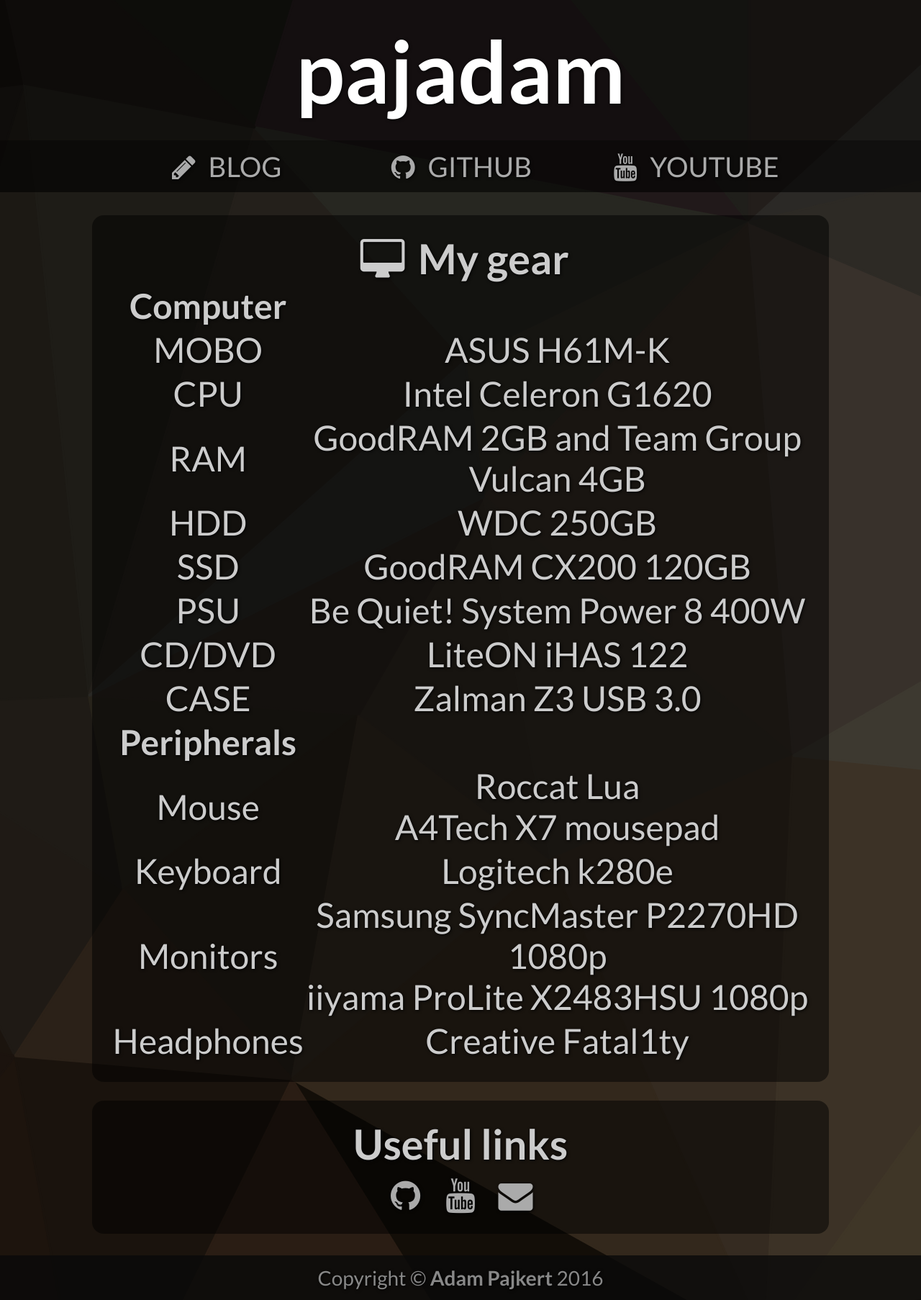
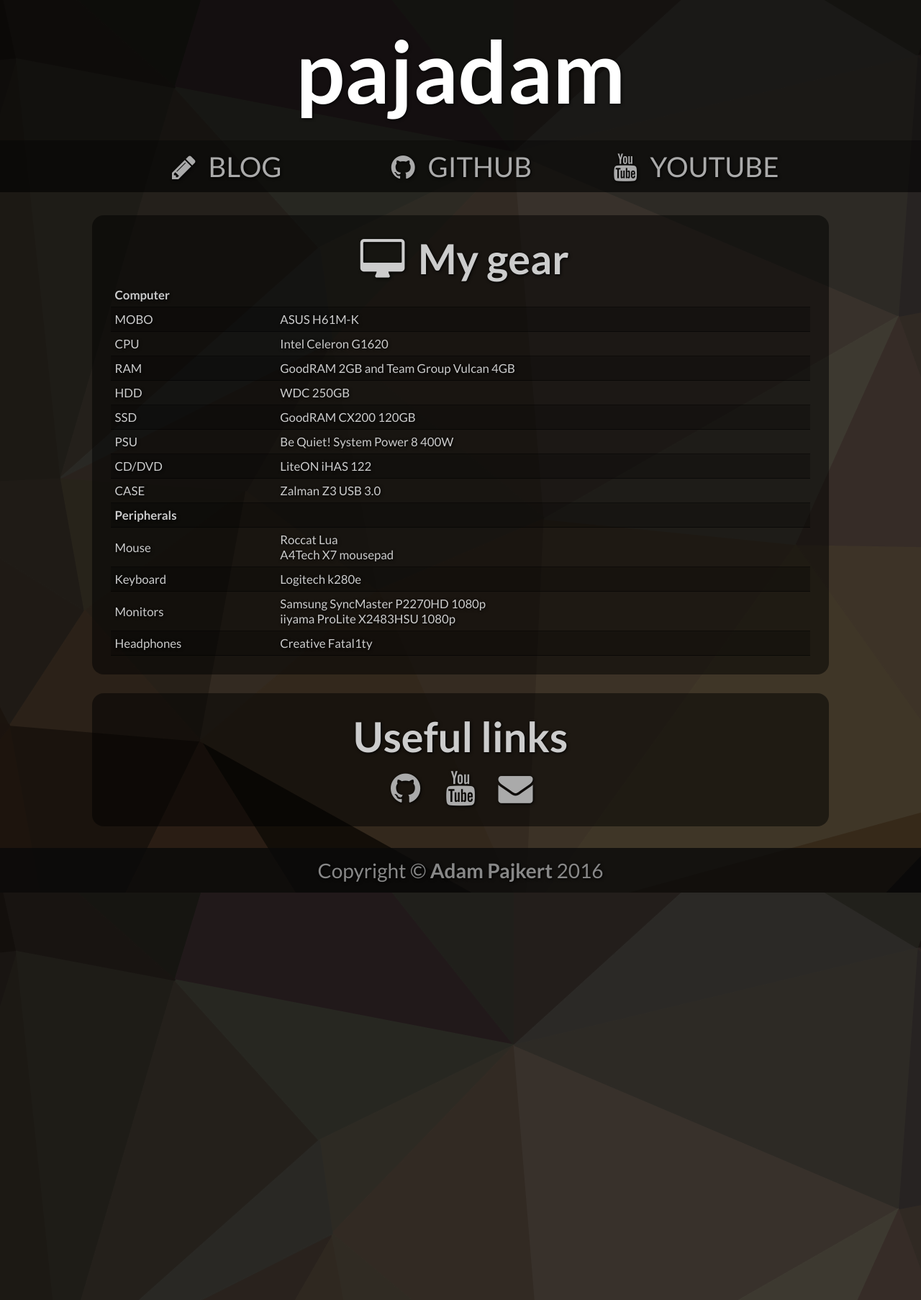
Before and after one commit to pajadam/pajadam.me, a Jekyll site: the page built from index.html, in a window 1280 px wide. Shown: the whole page at 72% size. Built offline with Jekyll 4.4.1, drawn with Linux system fonts in a browser that asks for light colours.

Commit message:
Table style, headers shadow and text align CSS.

```diff
--- a/_sass/_base.scss
+++ b/_sass/_base.scss
@@ -8,6 +8,7 @@
     margin: 0px;
     padding: 0px;
     position: relative;
+    text-shadow: 1px 1px 4px rgba(0,0,0,1);
 }
 
 body{
@@ -20,6 +21,18 @@
     width: 100%;
     text-align: center;
     text-shadow: 1px 1px 4px rgba(0,0,0,1);
+}
+
+.justify{
+    text-align: justify;
+}
+
+.left{
+    text-align: left;
+}
+
+.right{
+    text-align: right;
 }
 
 .spacer{
@@ -46,8 +59,38 @@
     clear:both;
 }
 
+table {
+    width: 100%;
+    border-collapse: collapse;
+}
+
+th, td {
+    padding: 6px;
+    font-size: .3em;
+    text-align: left;
+    border-bottom: 1px solid rgba( 0, 0, 0, .5);
+}
+
+tr:hover{
+    background-color: rgba( 0, 0, 0, .5)!important;
+}
+
+tr:nth-child(even){
+    background-color: rgba( 0, 0, 0, .25);
+}
+
+@media screen and (max-width: 768px) {
+    th, td{
+        padding: 4px;
+        font-size: .25em;
+    }
+}
+
 @media screen and (min-width: 1280px) {
     .spacer{
         margin-top: 2.5%;
     }
+    th, td{
+        font-size: .35em;
+    }
 }
```
